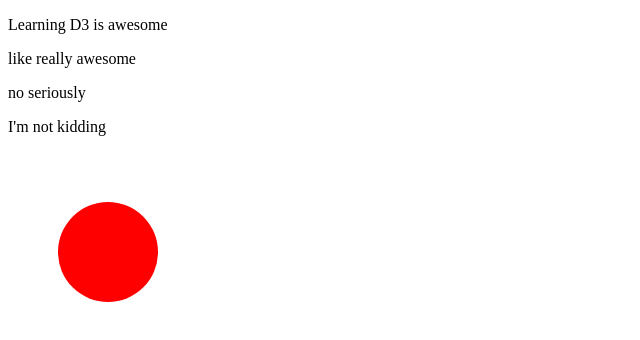
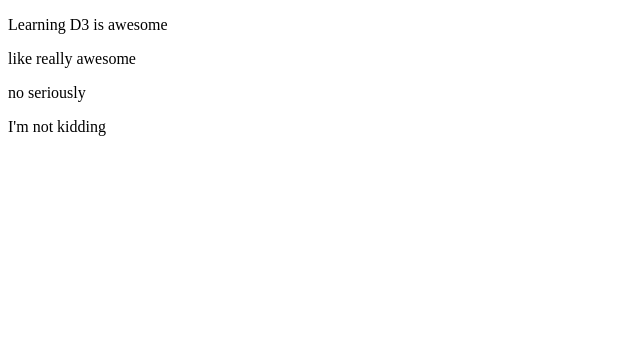
Before and after one commit to fdurant/d3_intro, a plain HTML site: page index.html in a window 1280 px wide. Shown: the whole page, without its empty margins (0-640 px from the left). Drawn offline with nearby package versions, Linux system fonts and the light colour scheme.

Commit message:
Commented out the red circle

```diff
--- a/index.html
+++ b/index.html
@@ -13,7 +13,7 @@
 	<p id="da_id">I'm not kidding</p>
 
 	<svg width="700" height="700">
-	  <circle cx="100" cy="100" r="50" fill="red"/>
+	  <!--circle cx="100" cy="100" r="50" fill="red"/-->
 	</svg>
 
   </body>
```
